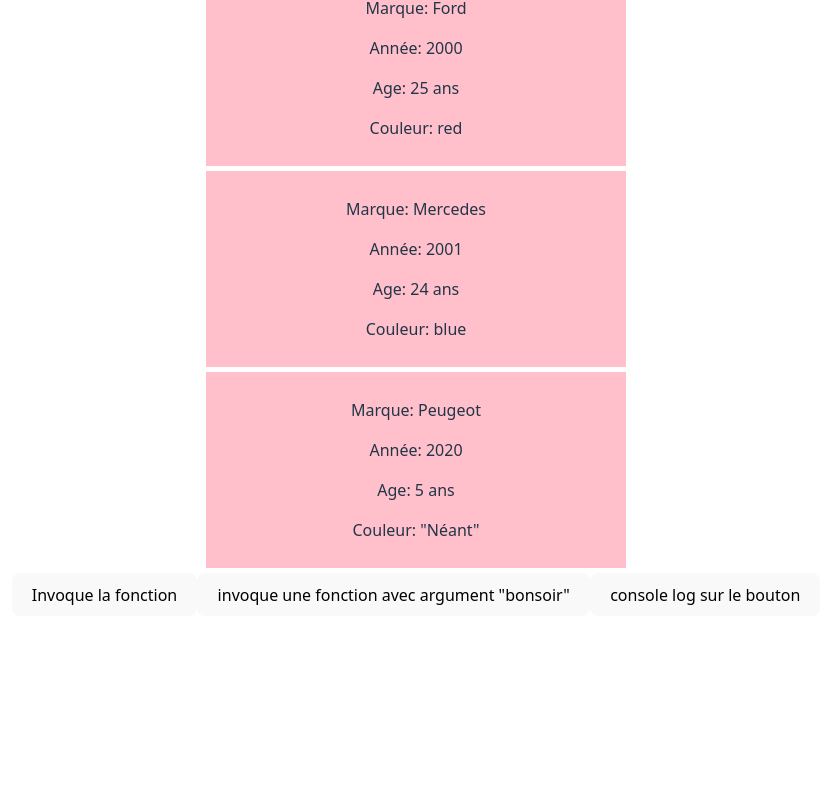
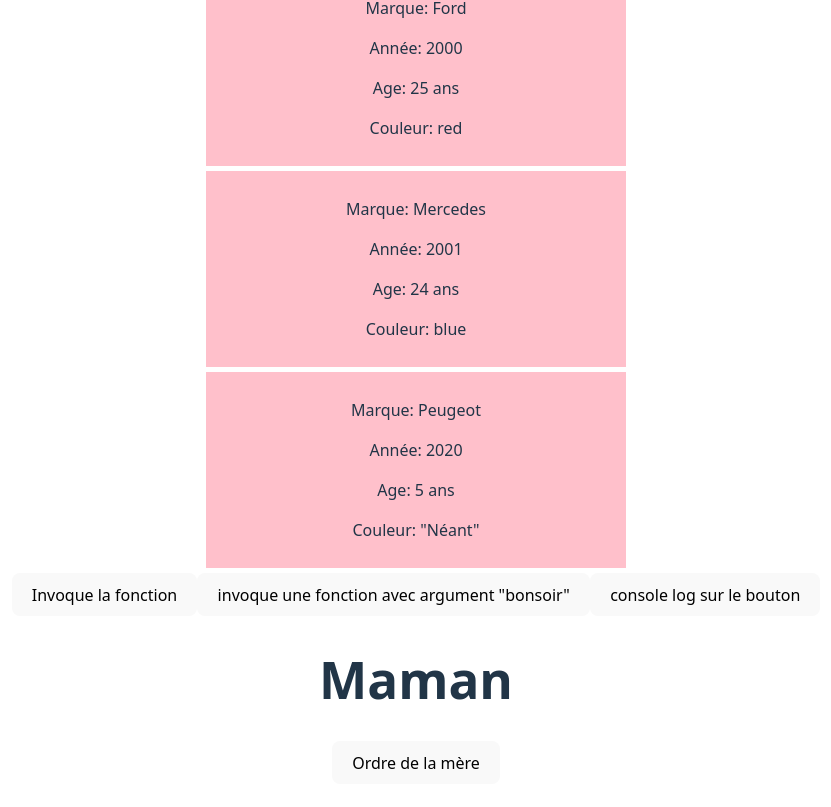
Before and after one commit to Julen37/coursREACT, a React (Vite) app in the folder my-app/: page / in a window 1280 px wide. Shown: the part 235-1042 px from the top of the page, without its empty margins (224-1055 px from the left). Before the commit the page ends 883 px from the top, so only its background shows below. Built offline with nearby package versions, Linux system fonts and the light colour scheme.

Commit message:
composent Maman / function ordreMaman

```diff
--- a/my-app/src/App.jsx
+++ b/my-app/src/App.jsx
@@ -2,6 +2,7 @@
 // import Mycars from './components/Mycars';
 import './App.css';
 import Mycars from './components/MyCars';
+import Maman from './components/Maman';
 
 class App extends Component {
 
@@ -13,6 +14,7 @@
     return (
       <div className='App'>
         <Mycars title={this.state.titre} />
+        <Maman/>
       </div>
     )
   }
--- /dev/null
+++ b/my-app/src/components/Maman.jsx
@@ -0,0 +1,26 @@
+import { Component } from 'react'
+
+class Maman extends Component {
+
+    state = {
+        messageMaman: null,
+        messageToto: null,
+    }
+
+    ordreMaman = () => {
+        this.setState (
+            {messageMaman: 'Va te coucher'}
+        )
+    }
+
+    render() {
+        return (
+            <div>
+                <h1>Maman</h1>
+                <button onClick={this.ordreMaman}>Ordre de la mère</button>
+                <p>{this.state.messageMaman}</p>
+            </div>
+        )
+    }
+}
+export default Maman
```
Also changed, not shown: my-app/src/components/Toto.jsx (added).
